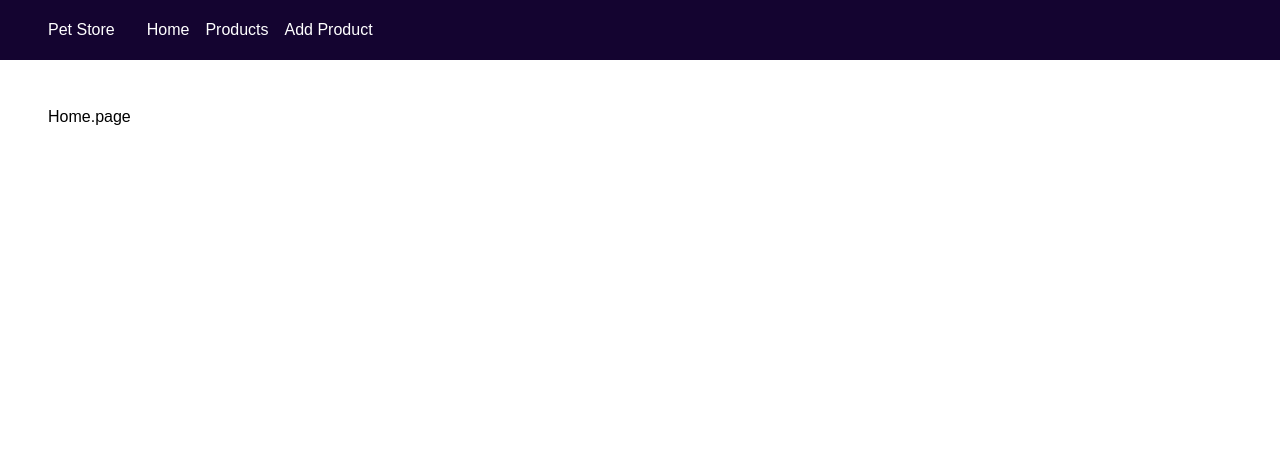
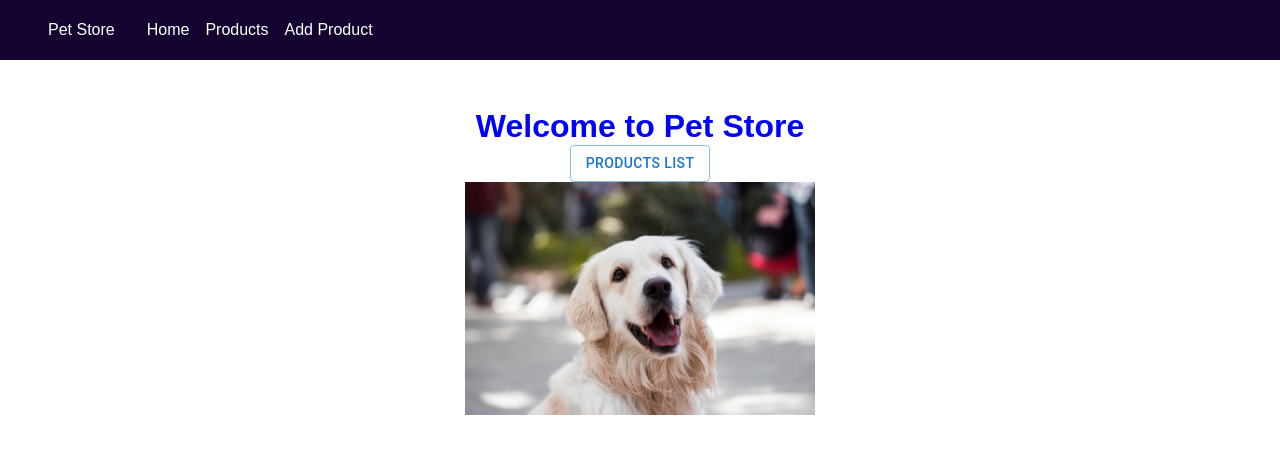
Before and after one commit to chrisfran03/petstore, a React (Create React App) app in the folder frontend/: page / in a window 1280 px wide. Shown: the top 454 px of the page. Built offline with nearby package versions, Linux system fonts and the light colour scheme.

Commit message:
style homepage and add image

```diff
--- a/frontend/src/pages/home/Home.page.tsx
+++ b/frontend/src/pages/home/Home.page.tsx
@@ -1,7 +1,17 @@
 import './home.scss'
+import { Button } from "@mui/material"
+import { useNavigate } from 'react-router-dom'
+import dog from "../../assets/images/dog.jpg"
+
 const Home = () => {
+    const redirect = useNavigate();
     return (
-        <div>Home.page</div>
+        <div className="home">
+            <h1>Welcome to Pet Store</h1>
+            <Button variant='outlined' color='primary' onClick={() => redirect("/products")} >Products List</Button>
+            <img src={dog} alt="dog" />
+
+        </div>
     )
 }
 
--- a/frontend/src/pages/home/home.scss
+++ b/frontend/src/pages/home/home.scss
@@ -0,0 +1,15 @@
+@import "../../mixins";
+
+.home {
+    @include main-style();
+
+    h1 {
+        color: #0000ff;
+    }
+
+    img {
+        width: 350px;
+        max-width: 95%;
+        height: auto;
+    }
+}
```
Also changed, not shown: frontend/src/assets/images/dog.jpg (added).
